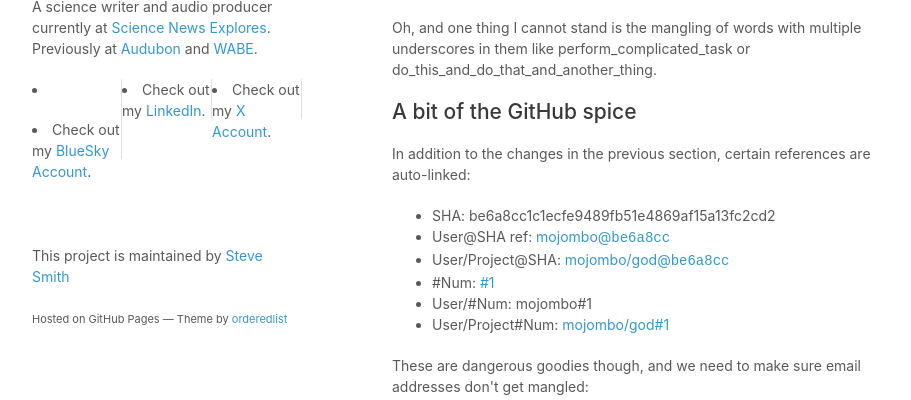
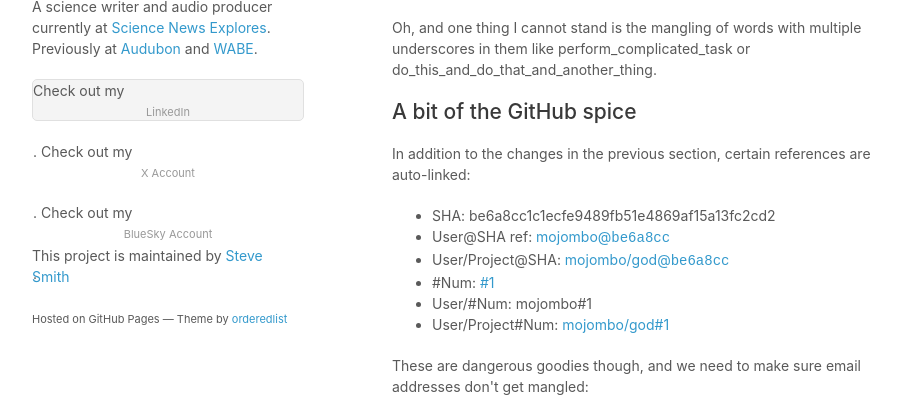
Before and after one commit to aarontremper/aarontremper.github.io, a plain HTML site: page index.html in a window 1280 px wide. Shown: the part 402-802 px from the top of the page, without its empty margins (178-1089 px from the left). Drawn offline with Linux system fonts and the light colour scheme.

Commit message:
Update index.html

```diff
--- a/index.html
+++ b/index.html
@@ -20,10 +20,10 @@
 <p><img src="Images/IMG_1017 2.jpg"</p>
 <p>A science writer and audio producer currently at <a href="https://www.snexplores.org/author/aaron-tremper">Science News Explores</a>. Previously at <a href="https://www.audubon.org/people/aaron-tremper">Audubon</a>
   and <a href="https://www.wabe.org/people/aaron-tremper/">WABE</a>.</p>
-          <li>
-          <li>Check out my <a href="https://www.linkedin.com/in/aarontremper/">LinkedIn</a>.</li>
-          <li>Check out my <a href="https://x.com/aarontremper">X Account</a>.</li>
-          <li>Check out my <a href="https://bsky.app/profile/aarontremper.bsky.social">BlueSky Account</a>.</li>
+          <ul>
+          Check out my <a href="https://www.linkedin.com/in/aarontremper/">LinkedIn</a>.
+          Check out my <a href="https://x.com/aarontremper">X Account</a>.
+          Check out my <a href="https://bsky.app/profile/aarontremper.bsky.social">BlueSky Account</a>.</ul>
       </header>
       <section>
         <h1>GitHub Flavored Markdown</h1>
```
